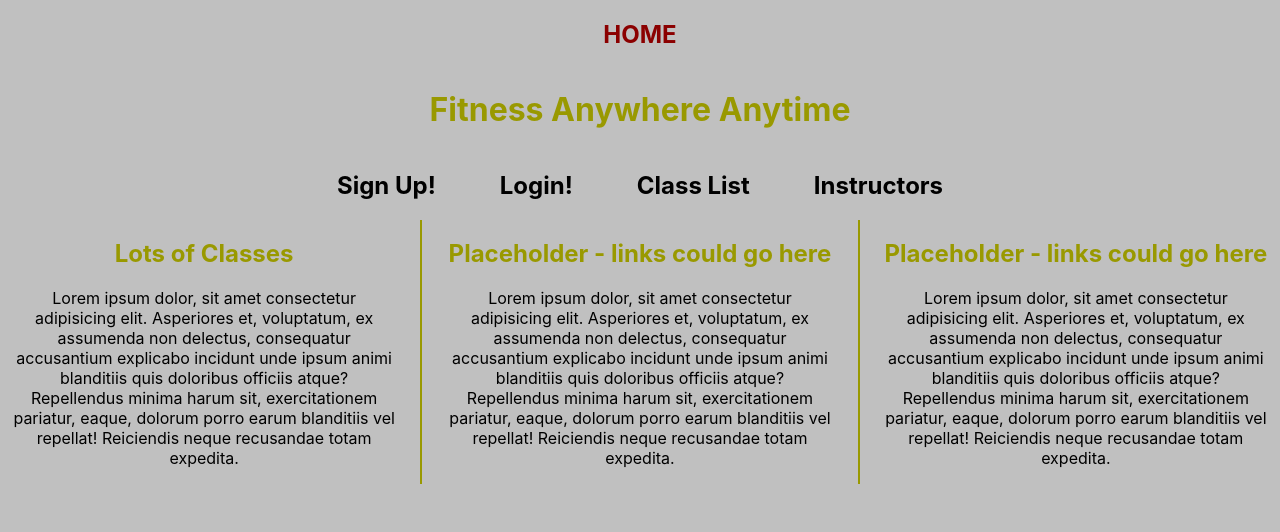
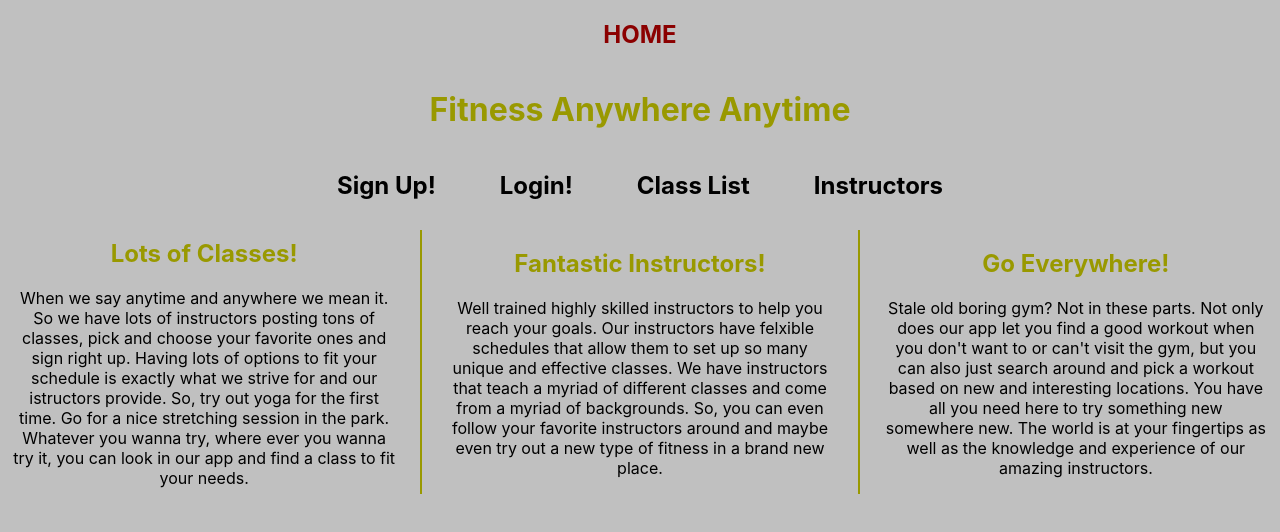
Before and after one commit to Aaroneld/front-end-1, a React (Create React App) app: page / in a window 1280 px wide. Shown: the top 532 px of the page. Built offline with nearby package versions, Linux system fonts and the light colour scheme; no server answers.

Commit message:
prettified the home page a bit with words

```diff
--- a/src/components/HomePage.js
+++ b/src/components/HomePage.js
@@ -66,21 +66,27 @@ const HomePage = () => {
             <section>
                 <div>
                     <h2>
-                        Lots of Classes
+                        Lots of Classes!
                     </h2>
-                    <p>Lorem ipsum dolor, sit amet consectetur adipisicing elit. Asperiores et, voluptatum, ex assumenda non delectus, consequatur accusantium explicabo incidunt unde ipsum animi blanditiis quis doloribus officiis atque? Repellendus minima harum sit, exercitationem pariatur, eaque, dolorum porro earum blanditiis vel repellat! Reiciendis neque recusandae totam expedita.</p>
+                    <p>
+                        When we say anytime and anywhere we mean it. So we have lots of instructors posting tons of classes, pick and choose your favorite ones and sign right up. Having lots of options to fit your schedule is exactly what we strive for and our istructors provide. So, try out yoga for the first time. Go for a nice stretching session in the park. Whatever you wanna try, where ever you wanna try it, you can look in our app and find a class to fit your needs.
+                    </p>
                 </div>
                 <div className="mid-child">
                     <h2>
-                        Placeholder - links could go here
+                        Fantastic Instructors!
                     </h2>
-                    <p>Lorem ipsum dolor, sit amet consectetur adipisicing elit. Asperiores et, voluptatum, ex assumenda non delectus, consequatur accusantium explicabo incidunt unde ipsum animi blanditiis quis doloribus officiis atque? Repellendus minima harum sit, exercitationem pariatur, eaque, dolorum porro earum blanditiis vel repellat! Reiciendis neque recusandae totam expedita.</p>
+                    <p>
+                        Well trained highly skilled instructors to help you reach your goals. Our instructors have felxible schedules that allow them to set up so many unique and effective classes. We have instructors that teach a myriad of different classes and come from a myriad of backgrounds. So, you can even follow your favorite instructors around and maybe even try out a new type of fitness in a brand new place.
+                    </p>
                 </div>
                 <div>
                     <h2>
-                        Placeholder - links could go here
+                        Go Everywhere!
                     </h2>
-                    <p>Lorem ipsum dolor, sit amet consectetur adipisicing elit. Asperiores et, voluptatum, ex assumenda non delectus, consequatur accusantium explicabo incidunt unde ipsum animi blanditiis quis doloribus officiis atque? Repellendus minima harum sit, exercitationem pariatur, eaque, dolorum porro earum blanditiis vel repellat! Reiciendis neque recusandae totam expedita.</p>
+                    <p>
+                        Stale old boring gym? Not in these parts. Not only does our app let you find a good workout when you don't want to or can't visit the gym, but you can also just search around and pick a workout based on new and interesting locations. You have all you need here to try something new somewhere new. The world is at your fingertips as well as the knowledge and experience of our amazing instructors.
+                    </p>
                 </div>
             </section>
         </StyleExample>
```
